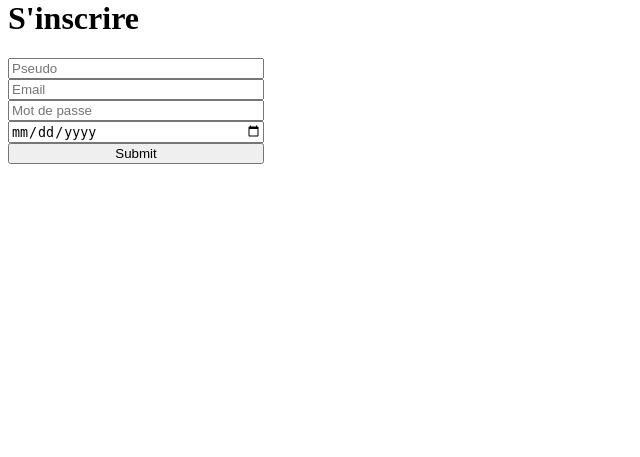
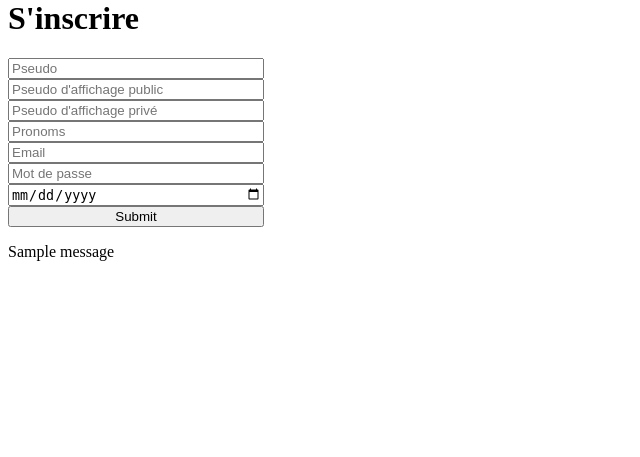
Before and after one commit to tarturr/PANDAMONIUM, a Flask app: page /auth/register in a window 1280 px wide. Shown: the part 80-537 px from the top of the page, without its empty margins (0-640 px from the left). Run offline with Flask 3, Linux system fonts and the light colour scheme; one stand-in notice (Sample message) is shown; parts of the project's set-up code (start-up, migrations or seed data) failed here and were passed over; some libraries are stand-ins or nearby versions.

Commit message:
Created a form.html so that user errors can appear under the concerned form.

```diff
--- /dev/null
+++ b/pandamonium/templates/form.html
@@ -0,0 +1,16 @@
+{% extends 'base.html' %}
+
+{% block body %}
+    {% block form %}
+    {% endblock %}
+
+    {% with messages = get_flashed_messages() %}
+        {% if messages %}
+            <div class="errors">
+                {% for message in messages %}
+                    <p>{{ message }}</p>
+                {% endfor %}
+            </div>
+        {% endif %}
+    {% endwith %}
+{% endblock %}
--- a/pandamonium/templates/login.html
+++ b/pandamonium/templates/login.html
@@ -1,8 +1,8 @@
-{% extends 'base.html' %}
+{% extends 'form.html' %}
 
 {% block title %}Se connecter{% endblock %}
 
-{% block body %}
+{% block form %}
     <h1>Se connecter à PANDAMONIUM</h1>
 
     <form method="POST" style="display: flex; flex-direction: column; height: 50vh; width: 20vw;">
--- a/pandamonium/templates/register.html
+++ b/pandamonium/templates/register.html
@@ -1,12 +1,15 @@
-{% extends 'base.html' %}
+{% extends 'form.html' %}
 
 {% block title %}S'enregistrer{% endblock %}
 
-{% block body %}
+{% block form %}
     <h1>S'inscrire</h1>
 
-    <form method="POST" style="display: flex; flex-direction: column; height: 50vh; width: 20vw;">
+    <form method="POST" style="display: flex; flex-direction: column; width: 20vw;">
         <input name="username" type="text" placeholder="Pseudo" required>
+        <input name="public_display_name" type="text" placeholder="Pseudo d'affichage public" required>
+        <input name="private_display_name" type="text" placeholder="Pseudo d'affichage privé" required>
+        <input name="pronouns" type="text" placeholder="Pronoms" required>
         <input name="email" type="email" placeholder="Email" required>
         <input name="password" type="password" placeholder="Mot de passe" required>
         <input name="date_of_birth" type="date" placeholder="Date de naissance" required>
```
